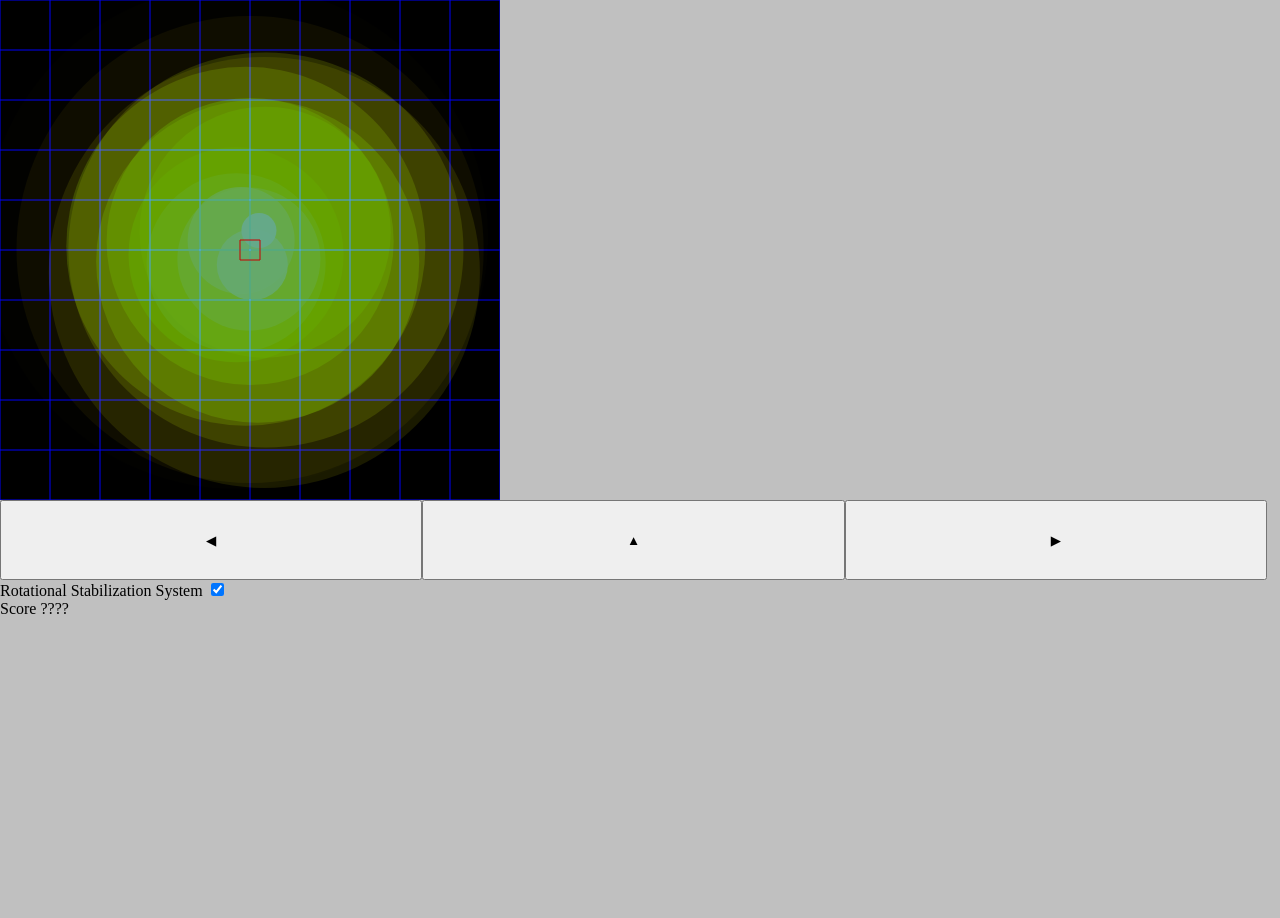
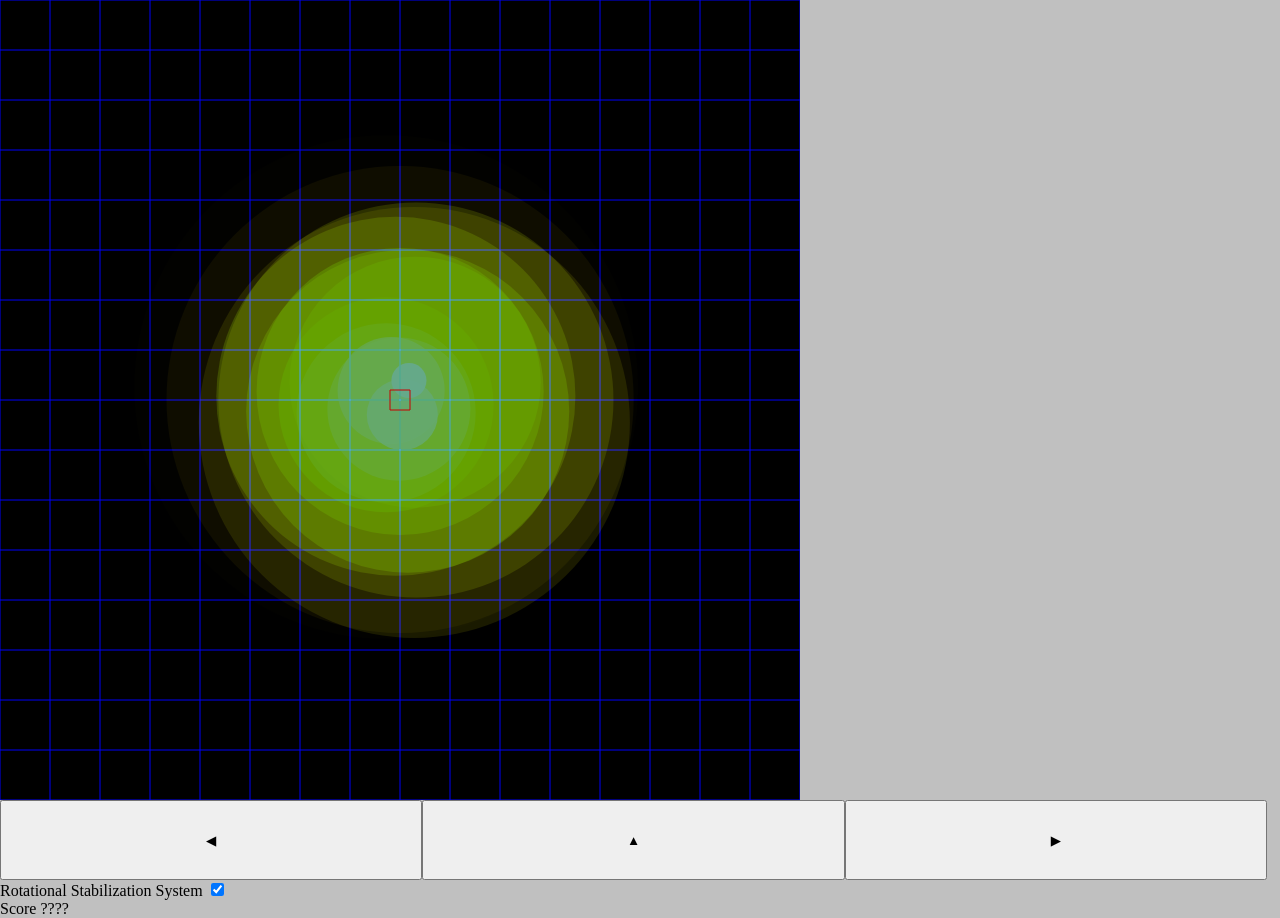
Before and after one commit to nmorse/moon-lander, a plain HTML site: page index.html in a window 1280 px wide. Before the commit the page ends 800 px from the top, so only its background shows below. Drawn offline with Linux system fonts and the light colour scheme.

Commit message:
resize screen step one

```diff
--- /dev/null
+++ b/cl.js
@@ -0,0 +1,52 @@
+
+function CircularList(size) {
+    const items = new Array(size);
+    let headIndex = 0;
+    let tailIndex = 0;
+    let iterationIndex = 0;
+    let length = 0;
+
+    const nextIndex = (index) => (index + 1) % size;
+
+    const enqueue = (item) => {
+        if (nextIndex(tailIndex) !== headIndex) {
+            items[tailIndex] = item;
+            tailIndex = nextIndex(tailIndex);
+            length++
+        } else {
+            throw new Error('Circular list is full. Cannot enqueue.');
+        }
+    };
+
+    const dequeue = () => {
+        if (headIndex !== tailIndex) {
+            const item = items[headIndex];
+            headIndex = nextIndex(headIndex);
+            length--
+            return item;
+        } else {
+            throw new Error('Circular list is empty. Cannot dequeue.');
+        }
+    };
+
+    const resetIterate = () => {
+        iterationIndex = headIndex; //(headIndex - 1 + size) % (size || 1);
+    };
+
+    const nextItem = () => {
+        if (iterationIndex === tailIndex) {
+            return null;
+        }
+        const currentItem = items[iterationIndex];
+        iterationIndex = (iterationIndex + 1) % (size || 1);
+        return currentItem;
+    };
+
+    return {
+        nextItem,
+        resetIterate,
+        enqueue,
+        dequeue
+    };
+
+}
--- a/index.html
+++ b/index.html
@@ -44,6 +44,7 @@
         <br />
         Score <span id="score">????</span>
     </div>
+    <script src="cl.js"></script>
     <script src="maf.js"></script>
 </body>
 
--- a/maf.js
+++ b/maf.js
@@ -1,7 +1,7 @@
 const canvas = document.getElementById('canvas');
 const ctx = canvas.getContext('2d');
 const circles = [];
-const W = 500
+const W = 1000
 const H = W
 const ROT_THRUST = 0.0003
 canvas.width = W
@@ -20,58 +20,6 @@ let thrust = 0.0
 let rate = [0.0, 0.0]
 let position = [0.0, 0.0]
 
-
-function CircularList(size) {
-    const items = new Array(size);
-    let headIndex = 0;
-    let tailIndex = 0;
-    let iterationIndex = 0;
-    let length = 0;
-
-    const nextIndex = (index) => (index + 1) % size;
-
-    const enqueue = (item) => {
-        if (nextIndex(tailIndex) !== headIndex) {
-            items[tailIndex] = item;
-            tailIndex = nextIndex(tailIndex);
-            length++
-        } else {
-            throw new Error('Circular list is full. Cannot enqueue.');
-        }
-    };
-
-    const dequeue = () => {
-        if (headIndex !== tailIndex) {
-            const item = items[headIndex];
-            headIndex = nextIndex(headIndex);
-            length--
-            return item;
-        } else {
-            throw new Error('Circular list is empty. Cannot dequeue.');
-        }
-    };
-
-    const resetIterate = () => {
-        iterationIndex = headIndex; //(headIndex - 1 + size) % (size || 1);
-    };
-
-    const nextItem = () => {
-        if (iterationIndex === tailIndex) {
-            return null;
-        }
-        const currentItem = items[iterationIndex];
-        iterationIndex = (iterationIndex + 1) % (size || 1);
-        return currentItem;
-    };
-
-    return {
-        nextItem,
-        resetIterate,
-        enqueue,
-        dequeue
-    };
-
-}
 
 const queue = CircularList(19);
 
@@ -94,8 +42,8 @@ for (let i = 0; i < 18; i++) {
 
 function drawScene(deltaT, elapsedT) {
     ctx.save();
-    ctx.clearRect(0, 0, W, H);
-    ctx.translate(W / 2, H / 2); // translate to center
+    ctx.clearRect(0, 0, canvas.width, canvas.height);
+    ctx.translate(canvas.width / 2, canvas.height / 2); // translate to center
     // ship in the center of the screen
     ctx.save()
 
@@ -104,10 +52,10 @@ function drawScene(deltaT, elapsedT) {
 
     ctx.strokeStyle = `rgb(0, 0, 250)`;
     ctx.beginPath();
-    const minW = -W + position[0]
-    const maxW = W + position[0]
-    const minH = -H + position[1]
-    const maxH = H + position[1]
+    const minW = -canvas.width + position[0]
+    const maxW = canvas.width + position[0]
+    const minH = -canvas.height + position[1]
+    const maxH = canvas.height + position[1]
     for (let x = minW; x < maxW; x += 50) {
         ctx.moveTo(x, minH);
         ctx.lineTo(x, maxH);
@@ -288,15 +236,39 @@ function animate(timeStamp) {
     requestAnimationFrame(animate);
 }
 
-// canvas.width = window.innerWidth;
-// canvas.height = window.innerHeight;
+// Function to handle resize events
+function handleResize() {
+    // Get the updated width and height of the viewport
+    const viewportWidth = window.innerWidth || document.documentElement.clientWidth;
+    const viewportHeight = window.innerHeight || document.documentElement.clientHeight;
+    const viewportWidthRatio = viewportWidth / W;
+    const viewportHeightRatio = viewportHeight / H;
 
-window.addEventListener('resize', () => {
-    // canvas.width = window.innerWidth;
-    // canvas.height = window.innerHeight;
-    drawScene();
-});
+    if (viewportWidthRatio < 1.0 || viewportHeightRatio < 1.0) {
+        if (viewportWidthRatio < viewportHeightRatio) {
+            //console.log("viewportWidth, Math.floor(H * viewportWidthRatio)", viewportWidth, Math.floor(canvas.height * viewportWidthRatio))
+            changeCanvasSize(viewportWidth, Math.floor(H * viewportWidthRatio));
+        }
+        else {
+            //console.log("Math.floor(W * viewportHeightRatio), viewportHeight", Math.floor(canvas.width * viewportHeightRatio), viewportHeight)
+            changeCanvasSize(Math.floor(W * viewportHeightRatio), viewportHeight);
+        }
+        drawScene();
+    }
+}
 
+function changeCanvasSize(newWidth, newHeight) {
+    var canvas = document.getElementById("canvas");
+    // Update canvas size
+    canvas.width = newWidth;
+    canvas.height = newHeight;
+}
+
+// Attach the event listener to the resize event
+window.addEventListener('resize', handleResize);
+
+
+handleResize()
 drawScene();
 animate();
 function handleKeyDown(event) {
--- a/service-worker.js
+++ b/service-worker.js
@@ -1,5 +1,5 @@
 const cacheName = "mafCache"
-const precachedResources = ["/", "/index.html", "/maf.js"];
+const precachedResources = ["/", "/index.html", "/maf.js", "/cl.js"];
 
 async function precache() {
     const cache = await caches.open(cacheName);
```
